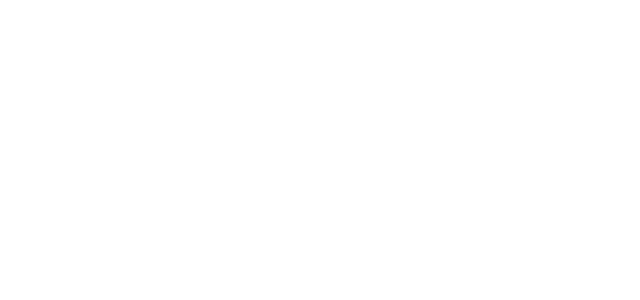
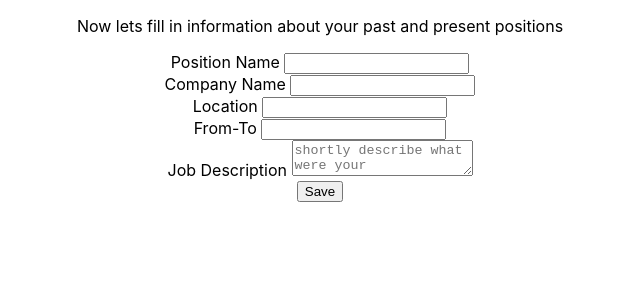
Before and after one commit to tornikejandieri/more-react-forms, a React (Create React App) app: page /inputparentworkexperience in a window 1280 px wide. Before the commit this address had no page. Shown: the top 300 px of the page, without its empty margins (320-960 px from the left). Built offline with nearby package versions, Linux system fonts and the light colour scheme.

Commit message:
another parent with props

```diff
--- a/src/App.tsx
+++ b/src/App.tsx
@@ -9,11 +9,10 @@
 import './App.css';
 import Cv from './Cv';
 import Education from './Education';
-import GeneralInfo from './GeneralInfo';
 import InputParent from './InputParent';
 import Skills from './Skills';
 import Welcome from './Welcome';
-import WorkExperience from './WorkExperience';
+import WorkExperienceParent from './WorkExperienceParent';
 
 function App() {
   return (
@@ -22,7 +21,7 @@
         <Routes>
           <Route path='/' element={<Welcome />} />
           <Route path='/inputparentgeneralinformation' element={<InputParent />} />
-          <Route path='/workexperience' element={<WorkExperience />} />
+          <Route path='/inputparentworkexperience' element={<WorkExperienceParent />} />
           <Route path='/education' element={<Education />} />
           <Route path='/skills' element={<Skills />} />
           <Route path='/cv' element={<Cv />} />
--- a/src/InputParent.tsx
+++ b/src/InputParent.tsx
@@ -37,7 +37,7 @@
       setSumarry('')
     }
     console.log(firstName, lastName, placeOfResidence, sumarry)
-    navigate('/workexperience')
+    navigate('/inputparentworkexperience')
   }
 
   return (
--- a/src/WorkExperience.tsx
+++ b/src/WorkExperience.tsx
@@ -1,33 +1,19 @@
-import { useState } from "react";
-import { Link, useNavigate } from "react-router-dom";
-import { nanoid } from 'nanoid'
+interface Props {
+  positionName: string,
+  companyName: string,
+  location: string,
+  fromTo: string,
+  jobDescription: string,
+  handleSubmit: (params: any) => any,
+  onChangePosition: (params: any) => any,
+  onChangeCompanyName: (params: any) => any,
+  onChangeLocation: (params: any) => any,
+  onChangeFromTo: (params: any) => any,
+  onChangeJobDescription: (params: any) => any
+}
 
-const WorkExperience: React.FC = () => {
-  const [positionName, setPositionName] = useState<string>('')
-  const [companyName, setCompanyName] = useState<string>('')
-  const [location, setLocation] = useState<string>('')
-  const [fromTo, setFromTo] = useState<string>('')
-  const [jobDescription, setJobDescription] = useState<string>('')
-  const [workInfo, setWorkInfo] = useState<any>([])
+const WorkExperience: React.FC<Props> = ({positionName, companyName, location, fromTo, jobDescription, handleSubmit, onChangePosition, onChangeCompanyName, onChangeFromTo, onChangeJobDescription, onChangeLocation}) => {
 
-  const navigate = useNavigate()
-
-  const handleSubmit = (e: any) => {
-    e.preventDefault()
-    if(positionName && companyName && location && fromTo && jobDescription){
-      const inputInfo = {id: nanoid(), positionName, companyName, location, fromTo, jobDescription}
-      setWorkInfo((workInfo: any) => {
-        return [...workInfo, inputInfo]
-      })
-      setPositionName('')
-      setCompanyName('')
-      setLocation('')
-      setFromTo('')
-      setJobDescription('')
-    }
-
-    navigate('/education')
-  }
   return (
     <div className="work-experience">
       <div>
@@ -38,19 +24,19 @@
           <form className="form-control" onSubmit={handleSubmit}>
             <div>
               <label htmlFor="positionName">Position Name </label>
-              <input type="text" id="positionName" value={positionName} onChange={(e: any) => setPositionName(e.target.value)} />
+              <input type="text" id="positionName" value={positionName} onChange={onChangePosition} />
             </div>
             <div>
               <label htmlFor="companyName">Company Name </label>
-              <input type="text" id="companyName" value={companyName} onChange={(e: any) => setCompanyName(e.target.value)} />
+              <input type="text" id="companyName" value={companyName} onChange={onChangeCompanyName} />
             </div>
             <div>
               <label htmlFor="location">Location </label>
-              <input type="text" id="location" value={location} onChange={(e: any) => setLocation(e.target.value)} />
+              <input type="text" id="location" value={location} onChange={onChangeLocation} />
             </div>
             <div>
               <label htmlFor="fromTo">From-To </label>
-              <input type="text" id="fromTo" value={fromTo} onChange={(e: any) => setFromTo(e.target.value)} />
+              <input type="text" id="fromTo" value={fromTo} onChange={onChangeFromTo} />
             </div>
 
             <div>
@@ -59,7 +45,7 @@
               id="description"
               placeholder="shortly describe what were your responsibilities and tasks"
               value={jobDescription}
-              onChange={(e: any) => setJobDescription(e.target.value)}
+              onChange={onChangeJobDescription}
               />
             </div>
             <button type="submit">Save</button>
--- /dev/null
+++ b/src/WorkExperienceParent.tsx
@@ -0,0 +1,68 @@
+import WorkExperience from "./WorkExperience";
+import { useState } from "react";
+import { useNavigate } from "react-router-dom";
+import { nanoid } from "nanoid";
+
+const WorkExperienceParent: React.FC = () => {
+  const [positionName, setPositionName] = useState<string>('')
+  const [companyName, setCompanyName] = useState<string>('')
+  const [location, setLocation] = useState<string>('')
+  const [fromTo, setFromTo] = useState<string>('')
+  const [jobDescription, setJobDescription] = useState<string>('')
+  const [workInfo, setWorkInfo] = useState<any>([])
+
+  const navigate = useNavigate()
+
+  const onChangePosition = (e: any) => {
+    setPositionName(e.target.value)
+  }
+  const onChangeCompanyName = (e: any) => {
+    setCompanyName(e.target.value)
+  }
+  const onChangeLocation = (e: any) => {
+    setLocation(e.target.value)
+  }
+  const onChangeFromTo = (e: any) => {
+    setFromTo(e.target.value)
+  }
+  const onChangeJobDescription = (e: any) => {
+    setJobDescription(e.target.value)
+  }
+
+  const handleSubmit = (e: any) => {
+    e.preventDefault()
+    if(positionName && companyName && location && fromTo && jobDescription){
+      const inputInfo = {id: nanoid(), positionName, companyName, location, fromTo, jobDescription}
+      setWorkInfo((workInfo: any) => {
+        return [...workInfo, inputInfo]
+      })
+      setPositionName('')
+      setCompanyName('')
+      setLocation('')
+      setFromTo('')
+      setJobDescription('')
+    }
+    console.log(positionName, companyName, location, fromTo, jobDescription)
+    navigate('/education')
+  }
+
+  return (
+    <div className="work-experience-parent">
+      <WorkExperience
+      positionName={positionName}
+      companyName={companyName}
+      location={location}
+      fromTo={fromTo}
+      jobDescription={jobDescription}
+      handleSubmit={handleSubmit}
+      onChangePosition={onChangePosition}
+      onChangeCompanyName={onChangeCompanyName}
+      onChangeLocation={onChangeLocation}
+      onChangeFromTo={onChangeFromTo}
+      onChangeJobDescription={onChangeJobDescription}
+       />
+    </div>
+   );
+}
+
+export default WorkExperienceParent;
```
